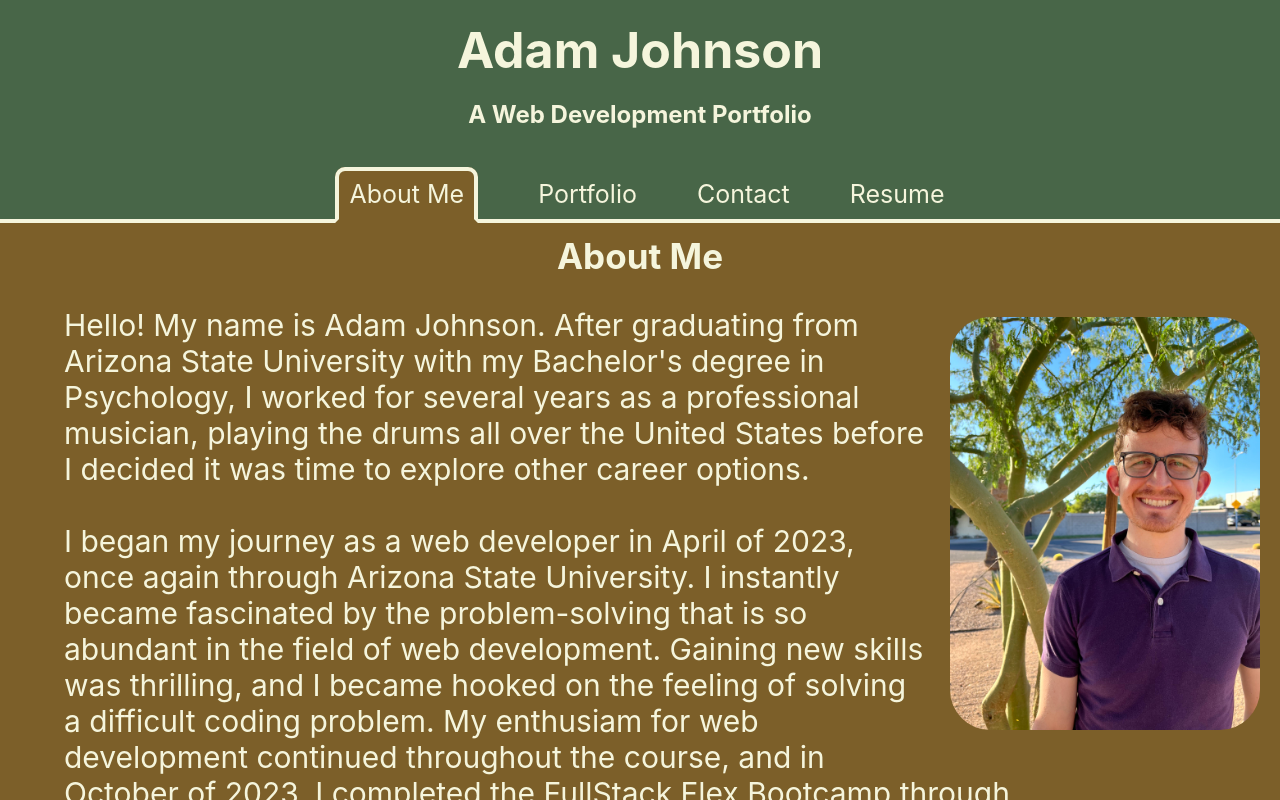
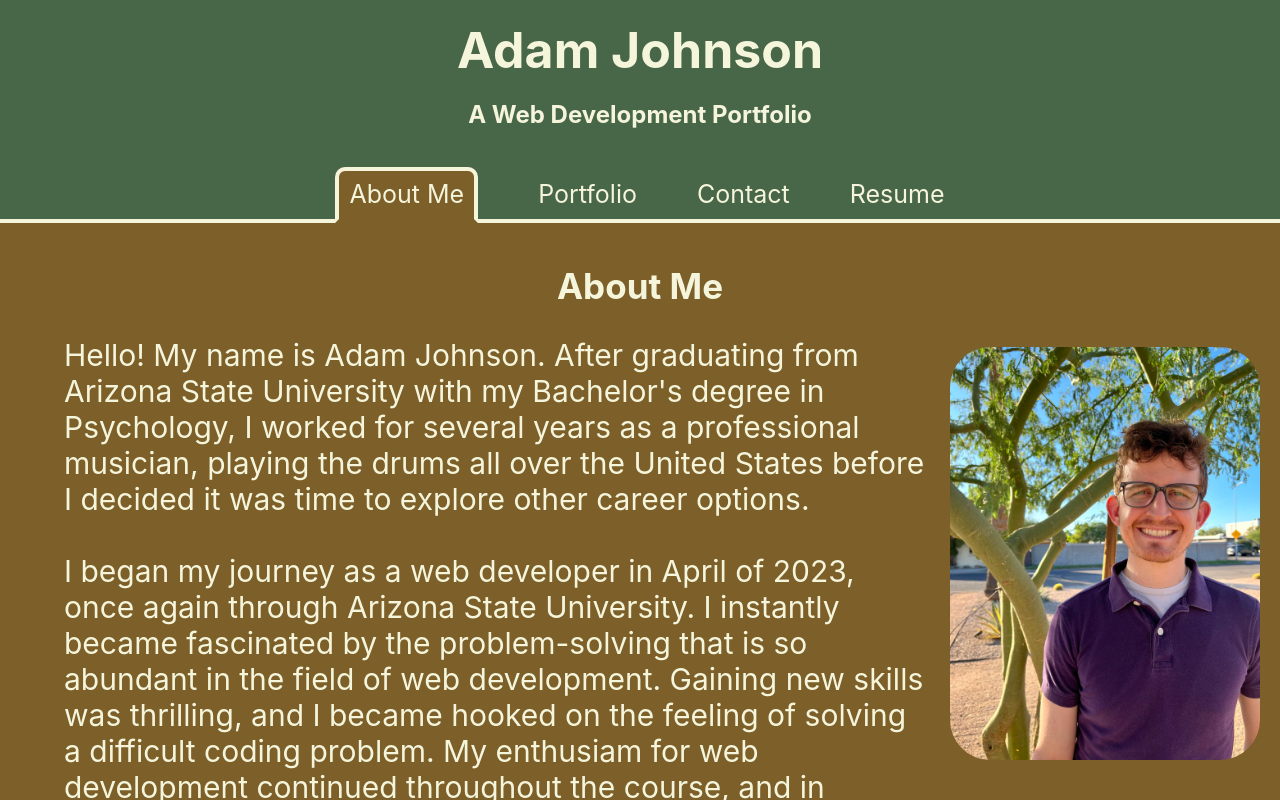
Before and after one commit to AdamJohnson92/Portfolio-Adam-Johnson, a React (Create React App) app: page / in a window 1280 px wide. Shown: the top 800 px of the page. Built offline with nearby package versions, Linux system fonts and the light colour scheme.

Commit message:
Added top padding to h3 to allow more space between that heading and the nav bar on desktop

```diff
--- a/src/index.css
+++ b/src/index.css
@@ -356,7 +356,7 @@ img {
 
   h3 {
     font-size: 35px;
-    padding-top: 25px;
+    padding-top: 55px;
   }
 
   .text-left {
```
